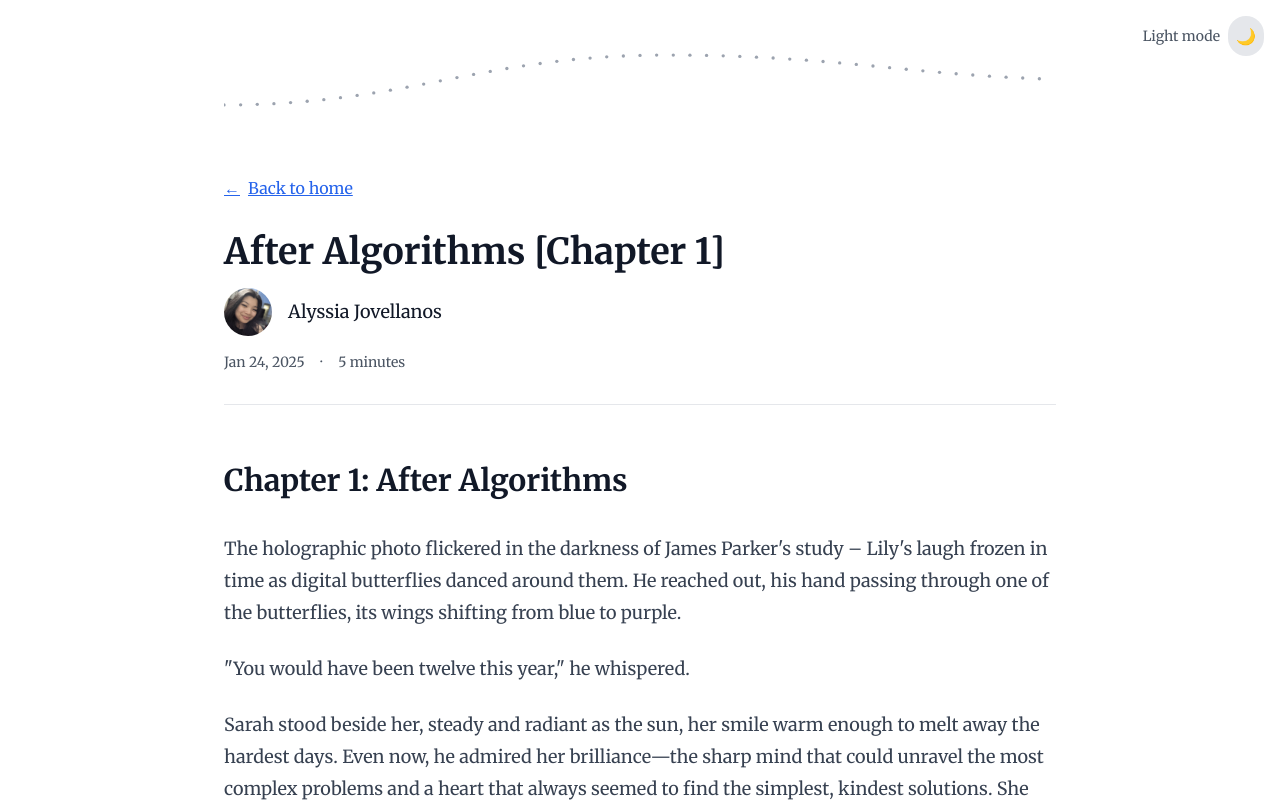
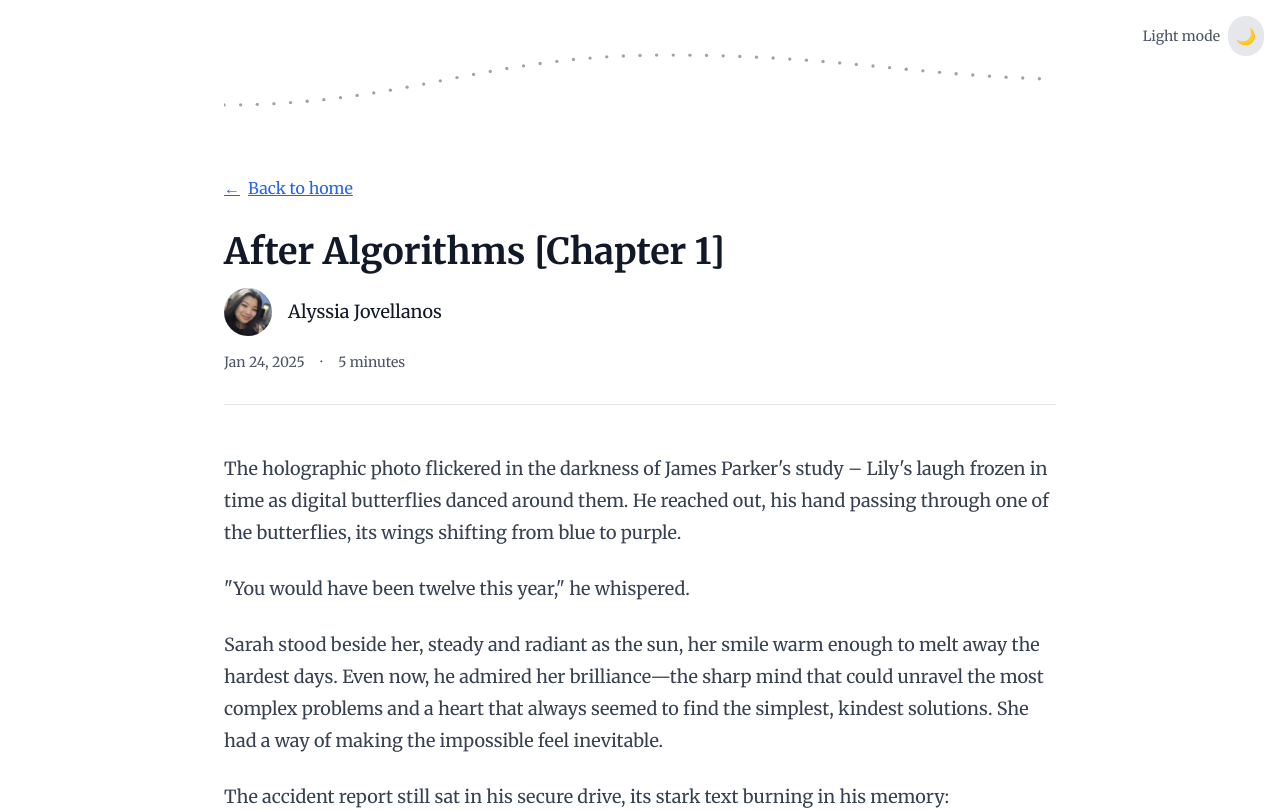
Before and after one commit to alyssia-x/website, a Next.js app: page /blog/after-algorithms-chapter-1 in a window 1280 px wide. Shown: the top 810 px of the page. Built offline with nearby package versions, Linux system fonts and the light colour scheme.

Commit message:
remove header

```diff
--- a/src/app/blog/after-algorithms-chapter-1/page.tsx
+++ b/src/app/blog/after-algorithms-chapter-1/page.tsx
@@ -11,10 +11,6 @@ export default function AfterAlgorithmsPost() {
       authorName="Alyssia Jovellanos"
       authorImage="/images/blog/aly-headshot.png"
     >
-
-
-      <h2>Chapter 1: After Algorithms</h2>
-
       <p>
         The holographic photo flickered in the darkness of James Parker's study – Lily's laugh frozen in time as digital
         butterflies danced around them. He reached out, his hand passing through one of the butterflies, its wings shifting
```
